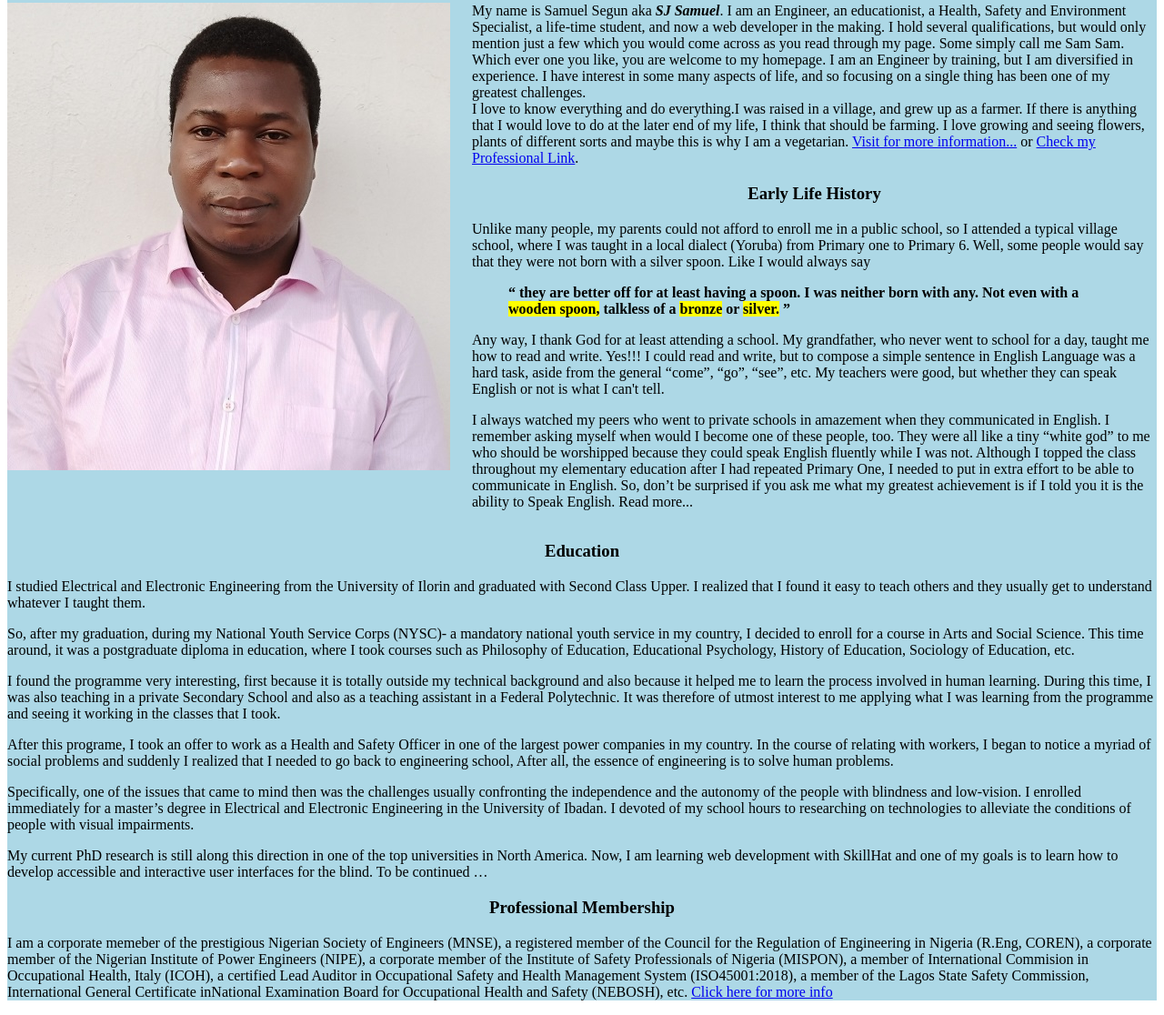
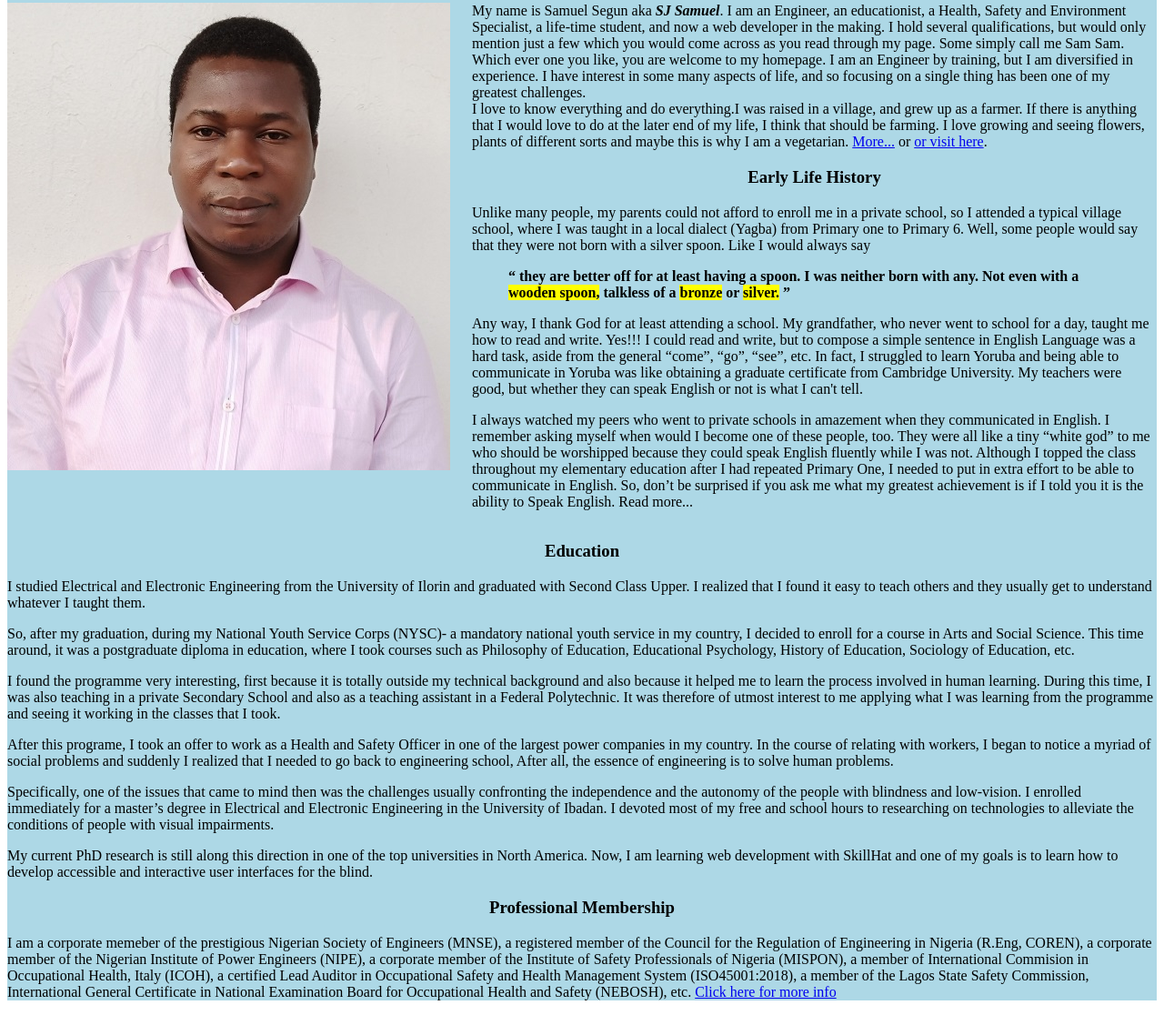
Before and after one commit to samueljohnsegun148/web-dev-projects, a plain HTML site: page bio-page/index.html in a window 1280 px wide. Shown: the part 152-1268 px from the top of the page at 91% size. Drawn offline with Linux system fonts and the light colour scheme; files whose address does not match are found by name.

Commit message:
Updated the html contents

```diff
--- a/bio-page/index.html
+++ b/bio-page/index.html
@@ -37,14 +37,14 @@
                         If there is anything that I would love to do at the later end of my life,
                         I think that should be farming. I love growing and seeing flowers,
                         plants of different sorts and maybe this is why I am a vegetarian.
-                        <a href="https://ng.linkedin.com/in/engr-segun-samuel" target="_blank" title="Go to My LinkedIn Page"> Visit for more information...</a>
-                        or <a href="#PP">Check my Professional Link</a>.
+                        <a href="https://ng.linkedin.com/in/engr-segun-samuel" target="_blank" title="Go to My LinkedIn Page"> More...</a>
+                        or <a href="#PP"> or visit here</a>.
                         </br>
                         <h3 class="center-align-text">Early Life History</h3>
                         <p>
-                            Unlike many people, my parents could not afford to enroll me in a public school,
+                            Unlike many people, my parents could not afford to enroll me in a private school,
                             so I attended a typical village school, where I was taught in a local dialect
-                            (Yoruba) from  Primary one to Primary 6. Well, some people would say
+                            (Yagba) from Primary one to Primary 6. Well, some people would say
                             that they were not born with a silver spoon. Like I would always say
                             <b>
                             <blockquote>“ they are better off for at least having a spoon. I was neither born with any. Not
@@ -56,7 +56,8 @@
                             My grandfather, who never went to school for a day,
                             taught me how to read and write. Yes!!! I could read and
                             write, but to compose a simple sentence in English Language was a hard task,
-                            aside from the general “come”, “go”, “see”, etc. My teachers were good,
+                            aside from the general “come”, “go”, “see”, etc. In fact, I struggled to learn Yoruba and being able to communicate
+                            in Yoruba was like obtaining a graduate certificate from Cambridge University. My teachers were good,
                             but whether they can speak
                             English or not is what I can't  tell. </p>
 
@@ -112,14 +113,14 @@
                            issues that came to mind then was the challenges usually confronting
                            the independence and the autonomy of the people with blindness and
                            low-vision. I enrolled immediately for a master’s degree in Electrical
-                           and Electronic Engineering in the University of Ibadan. I devoted of
-                           my school hours to researching on technologies to alleviate the
+                           and Electronic Engineering in the University of Ibadan. I devoted most of
+                           my free and school hours to researching on technologies to alleviate the
                            conditions of people with visual impairments. </p>
                         <p>
                            My current PhD research is still along this direction in one of the top universities
                            in North America. Now, I am learning web development with
                            SkillHat and one of my goals is to learn how to develop accessible
-                           and interactive user interfaces for the blind. To be continued …</p>
+                           and interactive user interfaces for the blind.</p>
                      <h3 class="center-align-text"> Professional Membership</h3>
                         <p>
                             I am a corporate memeber of the prestigious Nigerian Society of Engineers
@@ -132,7 +133,7 @@
                             Italy (ICOH), a certified Lead Auditor in Occupational Safety
                             and Health Management System (ISO45001:2018), a member of the
                             Lagos State Safety Commission, International General
-                            Certificate inNational Examination Board  for
+                            Certificate in National Examination Board  for
                             Occupational Health and Safety (NEBOSH), etc.
                             <a href="https://ng.linkedin.com/in/engr-segun-samuel"> Click here for more info </a>
                         </p>
```
Also changed, not shown: bio-page/img/sam.jpg (added).
